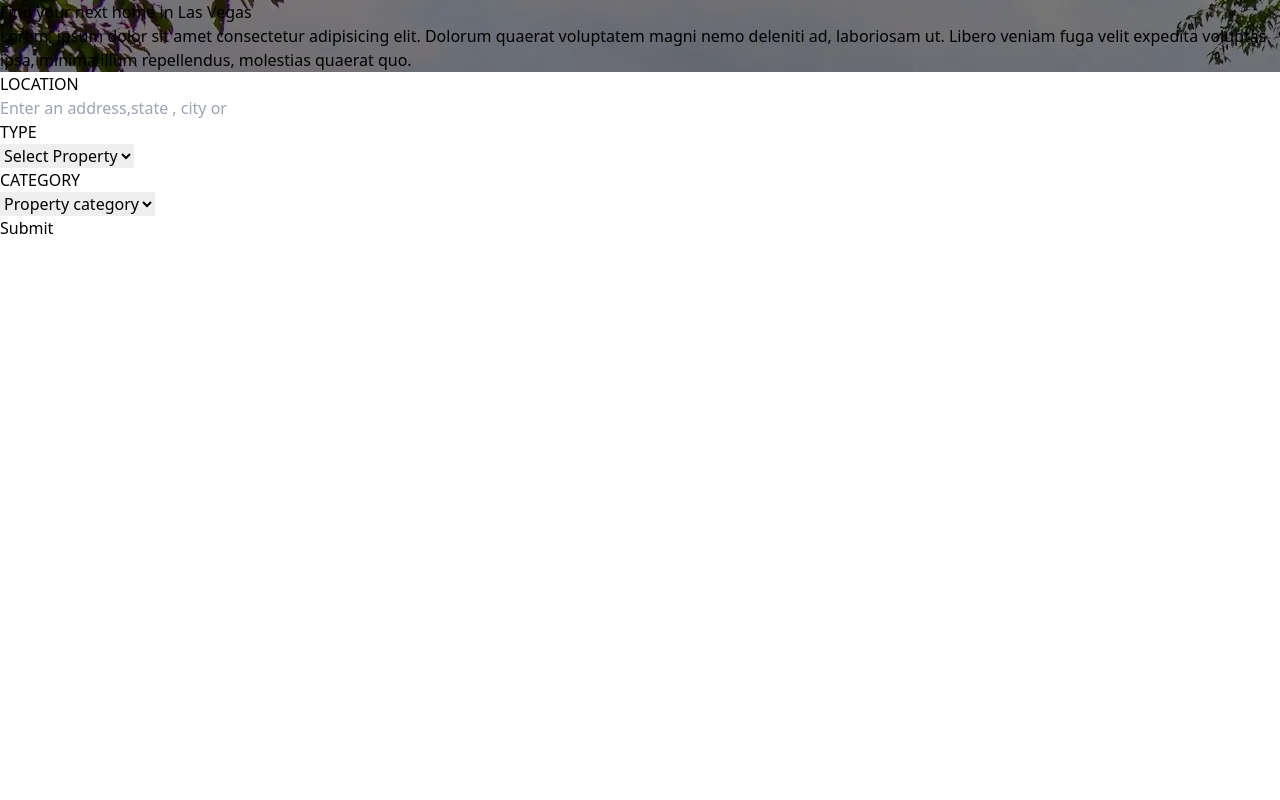
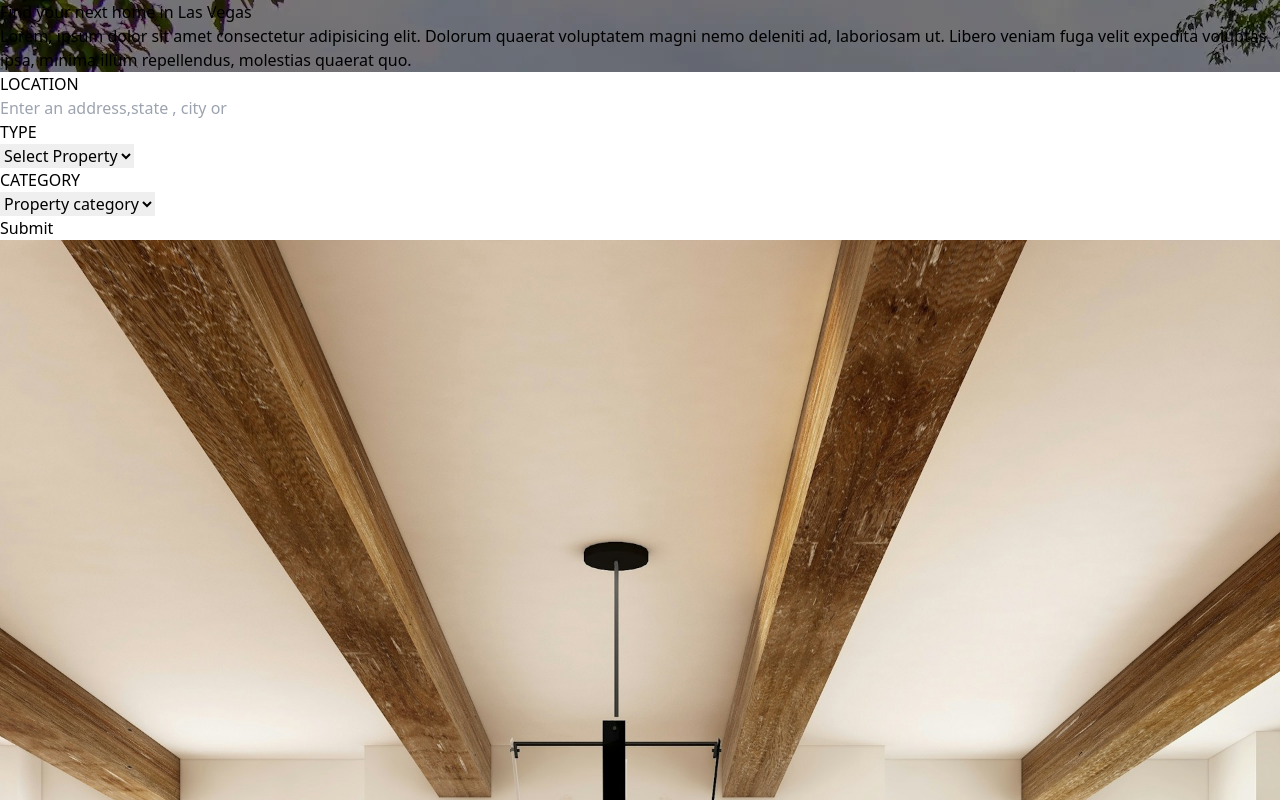
Before and after one commit to MubashirDev843/REALSTATE, a React (Vite) app: page / in a window 1280 px wide. Shown: the top 800 px of the page. Built offline with nearby package versions, Linux system fonts and the light colour scheme.

Commit message:
Update About.jsx

```diff
--- a/src/section/About.jsx
+++ b/src/section/About.jsx
@@ -1,10 +1,25 @@
 import React from 'react'
+import { useEffect } from 'react';
+import aboutimg from '../assets/assets/images/about.jpg'
+import AOS from 'aos'
+import 'aos/dist/aos.css';
 
 const About = () => {
+  useEffect(()=>{
+    AOS.init({
+      offset:200,
+      duration:800,
+      easing:'ease-in-sine',
+      delay: 100,
+    });
+  },[])
   return (
-    <div>
+    <section id='about' className='w-full m-auto  lg:px-40 px-10  py-20 grid lg:grid-cols-2 grid-cols-1 justify-center  items-center gap-10'>
+      <div>
+        <img data-aos="zoom-in" src={aboutimg} alt="About image" className='rounded-2xl lg:w-[500px] lg:h-[600px]' />
+      </div>
 
-    </div>
+    </section>
   )
 }
 
```
